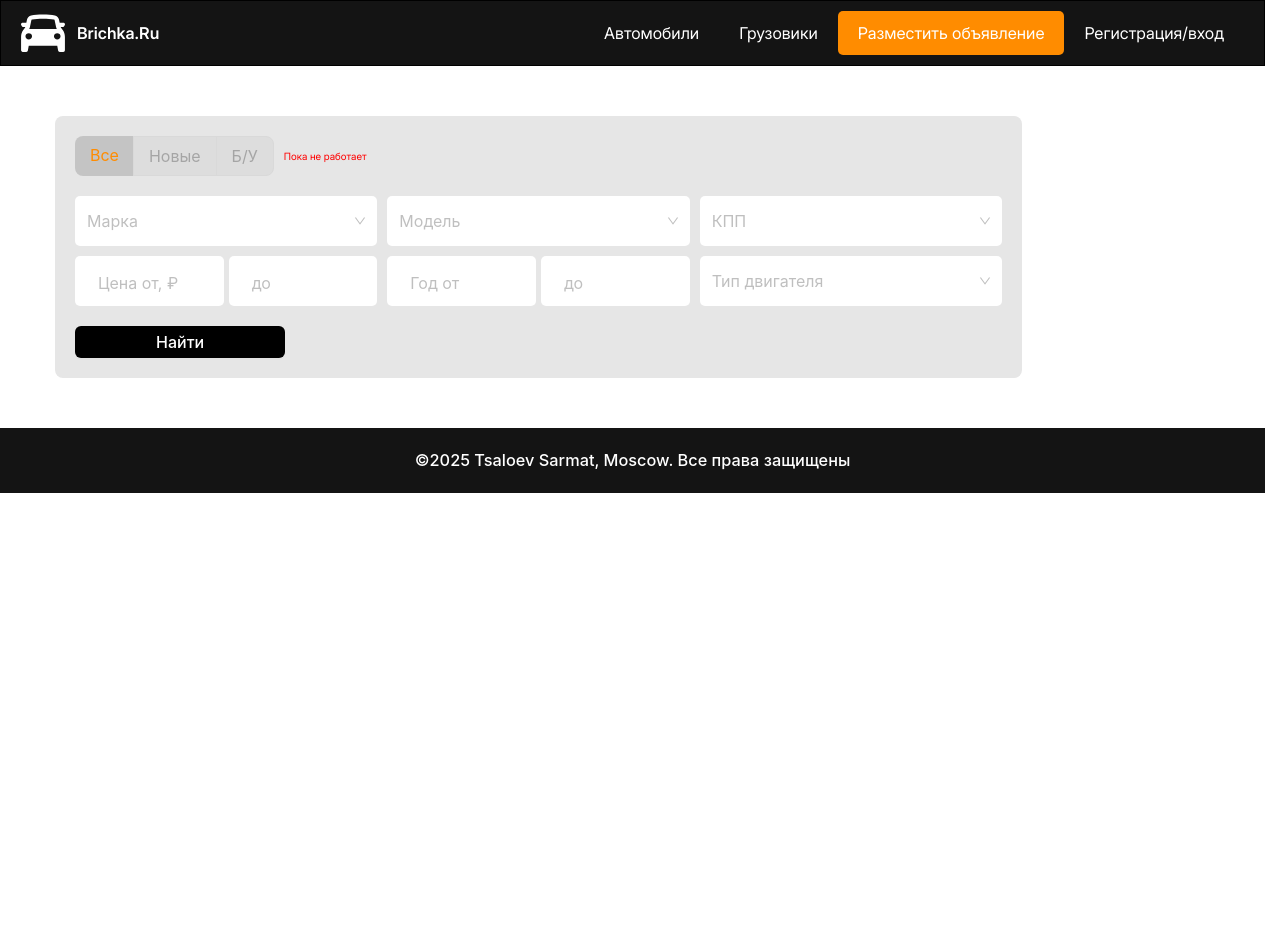
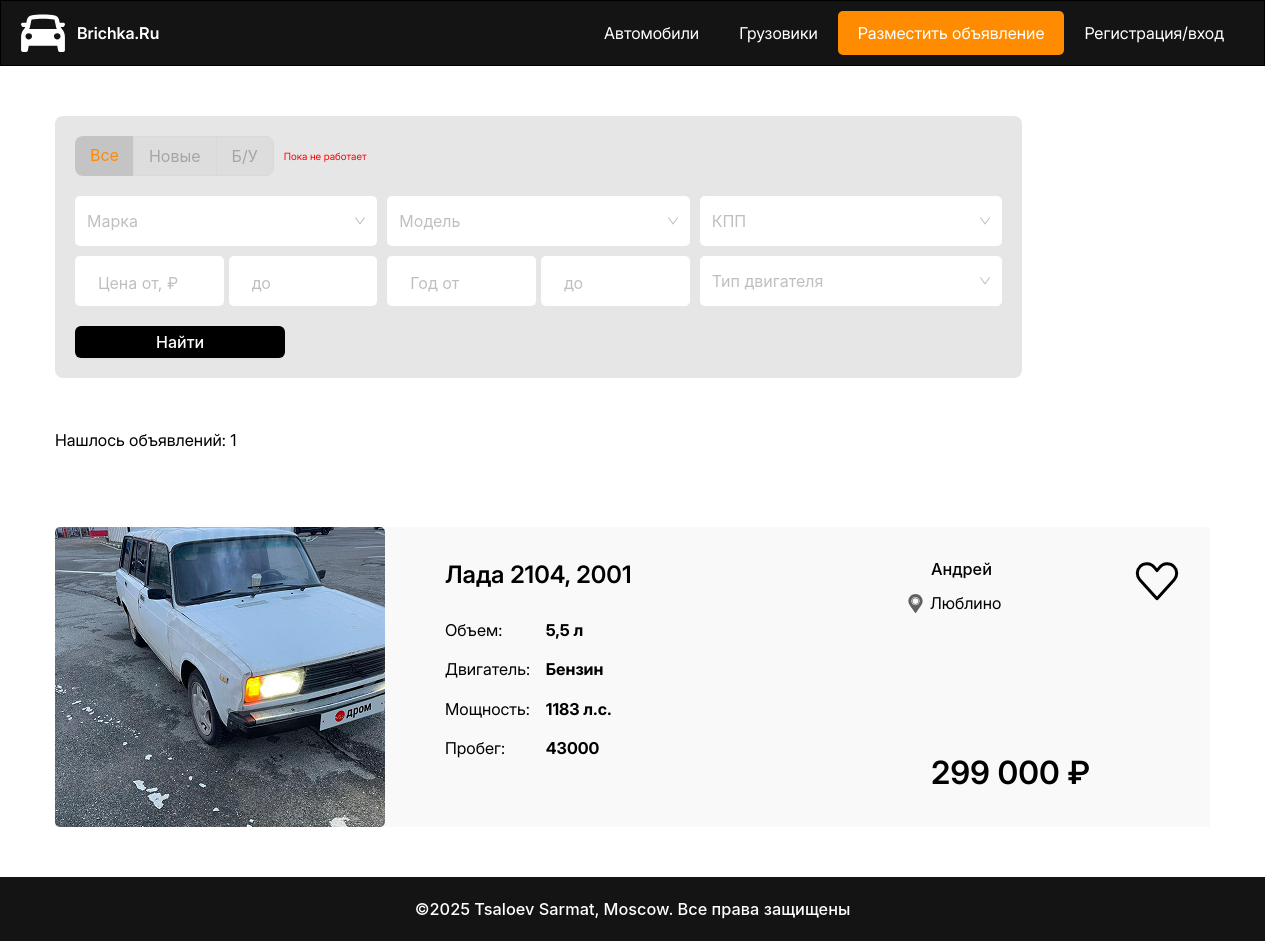
Before and after one commit to Quasar777/BrichkaRu, a React (Create React App) app: page /autos in a window 1280 px wide. Before the commit the page ends 800 px from the top, so only its background shows below. Built offline with nearby package versions, Linux system fonts and the light colour scheme; a web font is replaced by a local one.

Commit message:
AutoCard Added

```diff
--- a/src/components/UI/AutoCard/AutoCard.scss
+++ b/src/components/UI/AutoCard/AutoCard.scss
@@ -0,0 +1,82 @@
+@use '../../../styles/helpers' as *;
+
+.autoCard {
+    display: flex;
+    background-color: #F9F9F9;
+    position: relative;
+
+    &__image {
+        border-radius: rem(5);
+    }
+
+    &__body {
+        display: flex;
+        justify-content: space-between;
+        width: 100%;
+        padding-left: rem(60);
+        padding-right: rem(120);
+        padding-block: rem(30);
+    }
+
+    &__title {
+        font-size: rem(24);
+        font-weight: 600;
+        margin-bottom: rem(25);
+    }
+
+    &__carInfo-list {
+        display: flex;
+        flex-direction: column;
+        row-gap: rem(15);
+    }
+
+    &__carInfo-item {
+        display: grid;
+        grid-template-columns: 1fr 1fr;
+        gap: rem(15 );
+        font-weight: 400;
+    }
+
+    &__author-info {
+        display: flex;
+        flex-direction: column;
+        justify-content: space-between;
+    }
+
+    &__author-containter {
+        display: flex;
+        flex-direction: column;
+        align-items: start;
+        row-gap: rem(10);
+    }
+
+    &__author {
+        font-weight: 500;
+    }
+
+    &__location {
+        display: flex;
+        justify-content: center;
+        align-items: center;
+        column-gap: rem(5);
+        margin-left: -25px;
+
+        &-pin {
+            opacity: 0.7;
+        }
+    }
+
+    &__price {
+        text-align: left;
+        font-weight: 600;
+        font-size: rem(32);
+    }
+
+    &__like {
+        position: absolute;
+        right: rem(25);
+        top: rem(25);
+    }
+
+
+}
--- a/src/components/UI/AutoCard/AutoCard.tsx
+++ b/src/components/UI/AutoCard/AutoCard.tsx
@@ -1,12 +1,57 @@
 import React from 'react';
+import "./AutoCard.scss"
 
 const AutoCard = () => {
     return (
         <div className='autoCard'>
             <img
-                src=""
-                alt=""
+                className='autoCard__image'
+                src="/autoCardExample.png"
+                alt="название машины"
+                width={330}
+                height={300}
             />
+            <div className='autoCard__body'>
+                <div className="autoCard__carInfo">
+                    <p className='autoCard__title'>Лада 2104, 2001</p>
+                    <ul className="autoCard__carInfo-list">
+                        <li className="autoCard__carInfo-item">Объем: <b>5,5 л</b></li>
+                        <li className="autoCard__carInfo-item">Двигатель: <b>Бензин</b></li>
+                        <li className="autoCard__carInfo-item">Мощность: <b>1183 л.с.</b></li>
+                        <li className="autoCard__carInfo-item">Пробег: <b>43000</b></li>
+                    </ul>
+                </div>
+
+                <div className='autoCard__author-info'>
+                    <div className='autoCard__author-containter'>
+                        <p className="autoCard__author">Андрей</p>
+                        <div className='autoCard__location'>
+                            <img
+                                className='autoCard__location-pin'
+                                src='/location-pin.svg'
+                                alt='местоположение'
+                                width={19}
+                                height={19}
+                            />
+                            <p className='autoCard__location-title'>Люблино</p>
+                        </div>
+                    </div>
+                    <div className="autoCard__price">
+                        <p>299 000 ₽</p>
+                    </div>
+                </div>
+
+                <div className="autoCard__like">
+                    <img
+                        src="/heart.svg"
+                        alt="добавить в избранное"
+                        width={56}
+                        height={56}
+                    />
+                </div>
+
+            </div>
+
         </div>
     );
 }
--- a/src/pages/Autos/Autos.tsx
+++ b/src/pages/Autos/Autos.tsx
@@ -1,10 +1,15 @@
 import React from 'react';
 import FindAutoForm from '../../components/UI/FindAutoForm/FindAutoForm';
+import AutoCard from '../../components/UI/AutoCard/AutoCard';
 
 const Autos = () => {
     return (
         <main className='main'>
             <FindAutoForm />
+
+            <p>Нашлось объявлений: 1</p>
+
+            <AutoCard />
         </main>
     );
 }
```
Also changed, not shown: public/autoCardExample.png (added), public/heart.svg (added).
